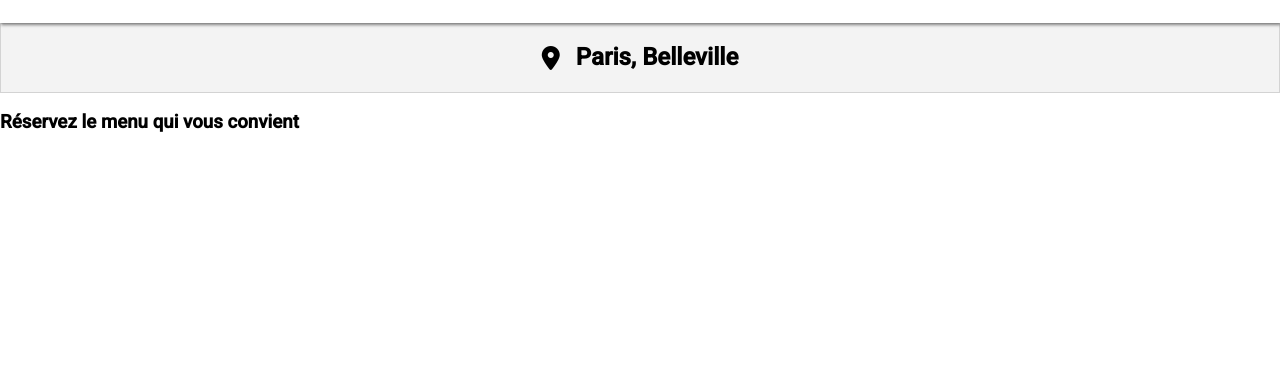
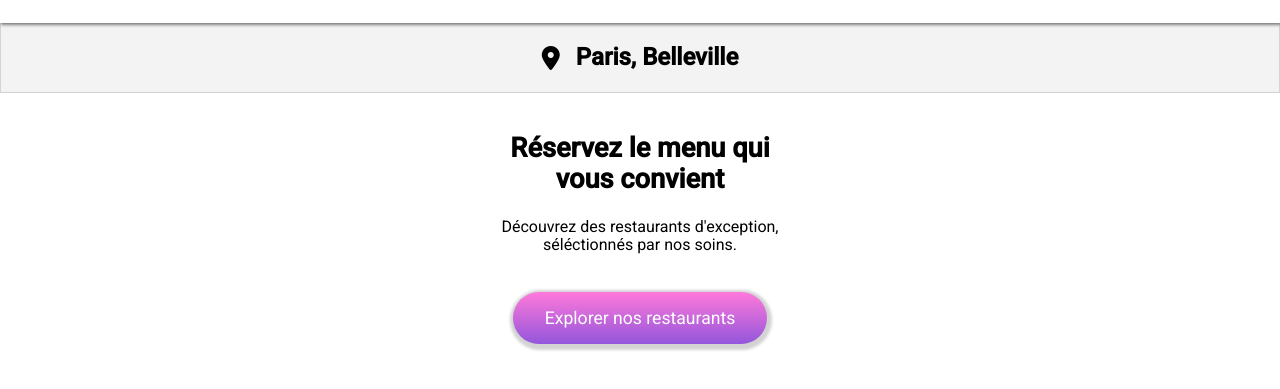
Before and after one commit to Antarcy/Projet-3, a plain HTML site: page src/index.html in a window 1280 px wide. Shown: the part 61-450 px from the top of the page. Drawn offline with Linux system fonts and the light colour scheme; a web font is replaced by a local one.

Commit message:
button + hover

```diff
--- a/src/css/style.css
+++ b/src/css/style.css
@@ -8,7 +8,7 @@
 }
 
 
-/* HEADER */
+/* EN TETE */
 header{
     font-family: "Shrikhand", sans-serif;
     text-align: center;
@@ -39,6 +39,32 @@ body{
     font-size: 1.5rem;
 }
 
+.Premiere_Section{
+    text-align: center;
+}
+
+.Premiere_Section h2{
+    font-size: 1.7rem;
+    margin-top: 2.5rem;
+
+}
 
 
-/**/
+.Premiere_Section button{
+    background-image: linear-gradient(#FF79DA, #9356DC);
+    padding: 1rem 2rem;
+    border-radius: 30px;
+    border: none;
+    color: white;
+    box-shadow: 1px 2px 3px 4px lightgrey;
+    margin-top: 1.3rem;
+    font-size: 1.1rem;
+}
+
+.Premiere_Section button:hover{
+    transform: scale(1.1);
+    transition: all 1000ms;
+    opacity: 0.9;
+
+}
+/* Premiere Section*/
--- a/src/index.html
+++ b/src/index.html
@@ -24,8 +24,12 @@
     <h2>Paris, Belleville</h2>
   </div>
 
-  <div>
-    <h3>Réservez le menu qui vous convient</h3>
+  <div class="Premiere_Section">
+    <h2>Réservez le menu qui<br> vous convient</h2>
+
+    <p>Découvrez des restaurants d'exception,<br> séléctionnés par nos soins.</p>
+
+    <button>Explorer nos restaurants</button>
   </div>
 
 </main>
```
